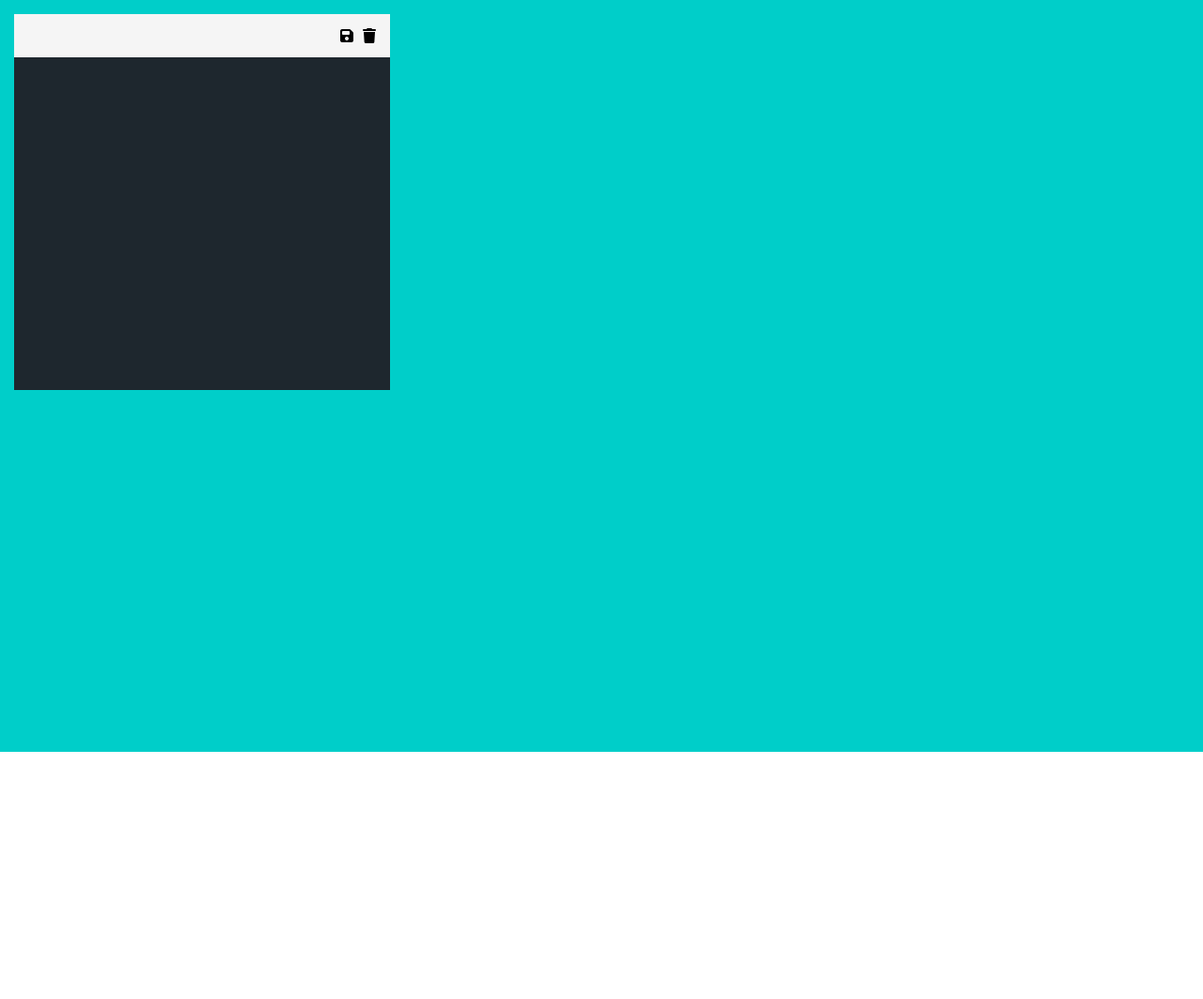
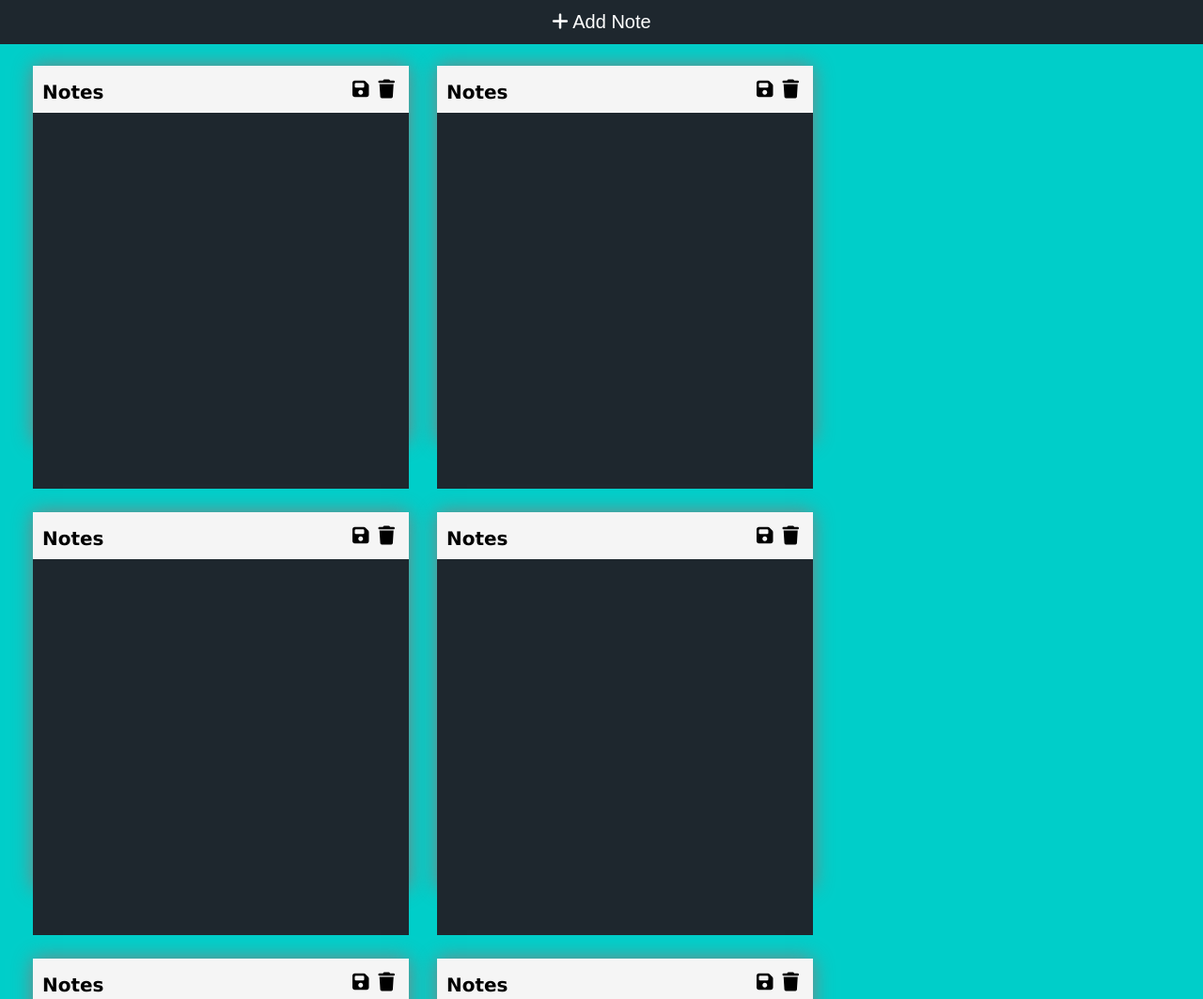
Before and after one commit to Babar-Hans/Own-Notes, a plain HTML site: page index.html in a window 1280 px wide. Shown: the top 1063 px of the page at 94% size. Before the commit the page ends 800 px from the top, so only its background shows below. Drawn offline with Linux system fonts and the light colour scheme.

Commit message:
ui completed

```diff
--- a/index.html
+++ b/index.html
@@ -10,13 +10,69 @@
 </head>
 <body>
 
+  <div>
+    <button id="addbtn">
+      <i class="fa-solid fa-plus"></i>
+      Add Note
+    </button>
+  </div>
     <div class="main">
          <div class="note">
               <div class="toolbox">
+                <h2>Notes</h2>
                 <i class="fa-solid fa-floppy-disk"></i>
                 <i class="fa-solid fa-trash"></i>
               </div>
+              <textarea></textarea>
          </div>
+         <div class="note">
+          <div class="toolbox">
+            <h2>Notes</h2>
+            <i class="fa-solid fa-floppy-disk"></i>
+            <i class="fa-solid fa-trash"></i>
+          </div>
+          <textarea></textarea>
+     </div>
+     <div class="note">
+      <div class="toolbox">
+        <h2>Notes</h2>
+        <i class="fa-solid fa-floppy-disk"></i>
+        <i class="fa-solid fa-trash"></i>
+      </div>
+      <textarea></textarea>
+ </div>
+ <div class="note">
+  <div class="toolbox">
+    <h2>Notes</h2>
+    <i class="fa-solid fa-floppy-disk"></i>
+    <i class="fa-solid fa-trash"></i>
+  </div>
+  <textarea></textarea>
+</div>
+<div class="note">
+  <div class="toolbox">
+    <h2>Notes</h2>
+    <i class="fa-solid fa-floppy-disk"></i>
+    <i class="fa-solid fa-trash"></i>
+  </div>
+  <textarea></textarea>
+</div>
+<div class="note">
+  <div class="toolbox">
+    <h2>Notes</h2>
+    <i class="fa-solid fa-floppy-disk"></i>
+    <i class="fa-solid fa-trash"></i>
+  </div>
+  <textarea></textarea>
+</div>
+<div class="note">
+  <div class="toolbox">
+    <h2>Notes</h2>
+    <i class="fa-solid fa-floppy-disk"></i>
+    <i class="fa-solid fa-trash"></i>
+  </div>
+  <textarea></textarea>
+</div>
     </div>
 
 
--- a/style.css
+++ b/style.css
@@ -10,12 +10,49 @@
     background-color: #00cec9;
     display: flex;
     flex-wrap: wrap;
+    padding: 10px 0px 50px 20px;
+    overflow: hidden;
+}
+#addbtn{
+    position: fixed;
+    right:0px;
+    top: 0px;
+    padding: 12px;
+    cursor: pointer;
+    background-color: #1e272e;
+    color: white;
+    border: none;
+    outline: none;
+    border-radius: 0px;
+    display: block;
+    width: 100%;
+    font-size: 20px;
+    position: sticky;
+    position: fixed;
+    z-index: 1;
 }
 .note{
     width:400px;
     height: 400px;
     background-color: #1e272e;
     margin:15px;
+    box-shadow: 0px 0px 20px gray;
+    margin-top: 60px;
+}
+.note textarea{
+    width: 100%;
+    height: 100%;
+    resize: none;
+    border: 0;
+    outline: none;
+    background-color: #1e272e;
+    color: white;
+    padding: 10px;
+    font-size: 16px;
+}
+.note textarea:focus{
+    border: none;
+    outline: none;
 }
 .toolbox{
     width: 100%;
@@ -25,8 +62,16 @@
     display: flex;
     justify-content: end;
     align-items: end;
+    position: relative;
+}
+.toolbox h2{
+    position: absolute;
+    left: 10px;
+    font-family: 'Lucida Sans';
+    font-size: 20px;
 }
 .toolbox i{
     padding: 5px;
     cursor: pointer;
+    font-size: 20px;
 }
```
